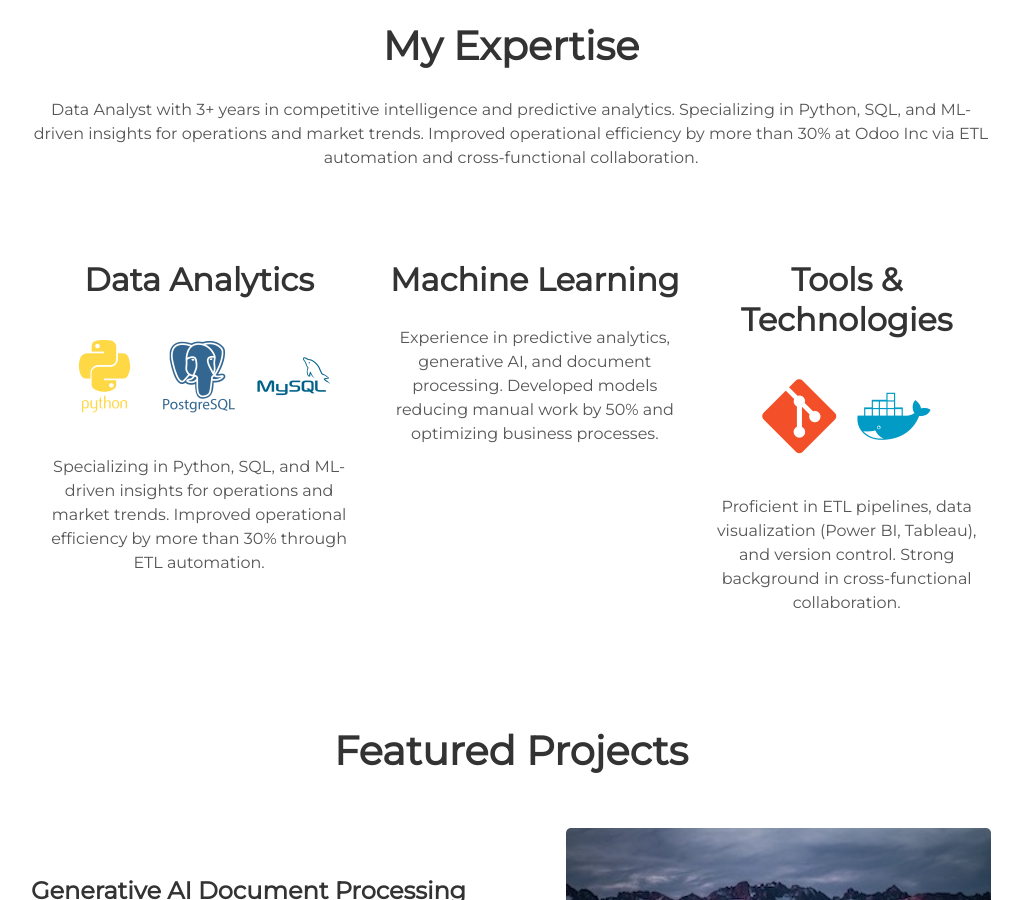
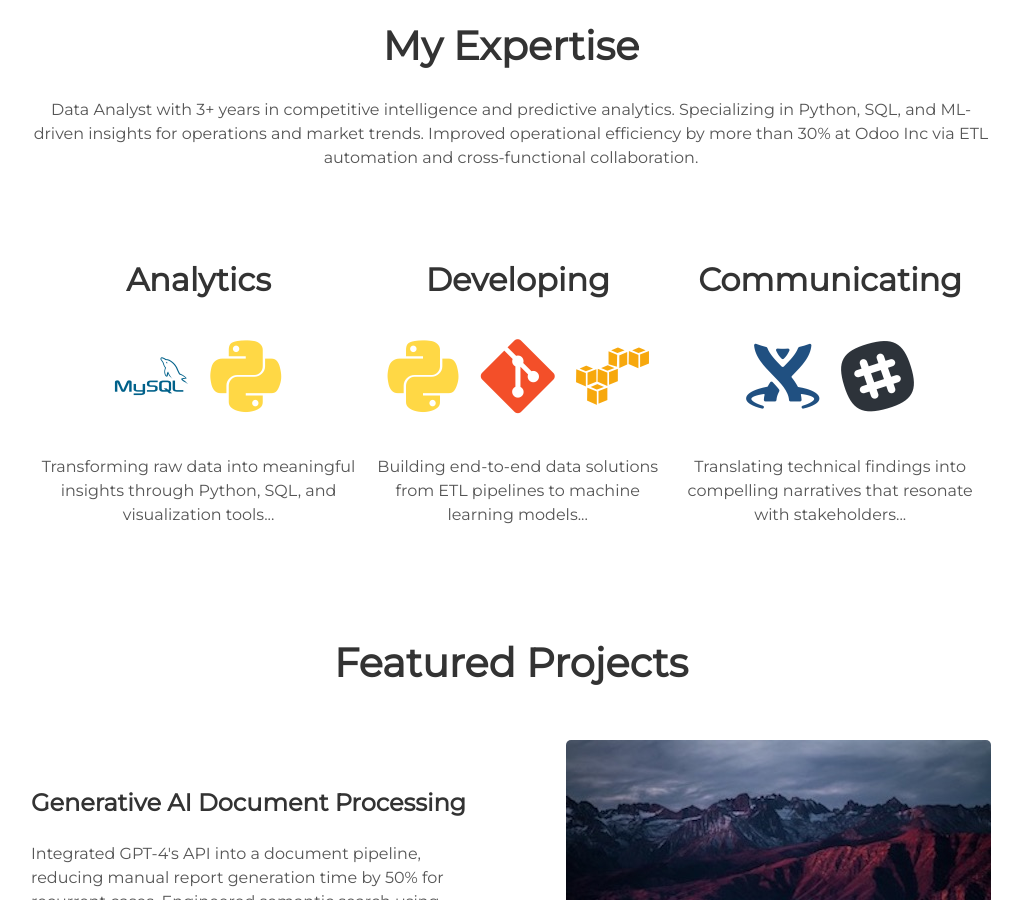
Before and after one commit to ItsAlValenci/itsalvalenci.github.io, a Jekyll site: the page built from index.html, in a window 1280 px wide and 900 px high, scrolled down 959 px. Shown: the whole window, without its empty margins (129-1151 px from the left). Built offline with Jekyll 4.4.1, drawn with Linux system fonts in a browser that asks for light colours; some of the changed text lies outside the part shown.

Commit message:
Project Placeholder

```diff
--- a/_includes/about.html
+++ b/_includes/about.html
@@ -4,24 +4,24 @@
 </div>
   <div class="user">
     <div class="tech">
-      <h2>Data Analytics</h2>
-      <i class="devicon-python-plain-wordmark colored"></i>
-      <i class="devicon-postgresql-plain-wordmark colored"></i>
+      <h2>Analytics</h2>
       <i class="devicon-mysql-plain-wordmark colored"></i>
-      <p>Specializing in Python, SQL, and ML-driven insights for operations and market trends. Improved operational efficiency by more than 30% through ETL automation.</p>
+      <i class="devicon-python-plain colored"></i>
+      <i class="devicon-google-drive-plain"></i>
+      <p>Transforming raw data into meaningful insights through Python, SQL, and visualization tools...</p>
     </div>
     <div class="tech">
-      <h2>Machine Learning</h2>
-      <i class="devicon-tensorflow-original colored"></i>
-      <i class="devicon-pandas-original colored"></i>
-      <i class="devicon-numpy-original colored"></i>
-      <p>Experience in predictive analytics, generative AI, and document processing. Developed models reducing manual work by 50% and optimizing business processes.</p>
+      <h2>Developing</h2>
+      <i class="devicon-python-plain colored"></i>
+      <i class="devicon-git-plain colored"></i>
+      <i class="devicon-amazonwebservices-plain colored"></i>
+      <p>Building end-to-end data solutions from ETL pipelines to machine learning models...</p>
     </div>
     <div class="tech">
-      <h2>Tools & Technologies</h2>
-      <i class="devicon-git-plain colored"></i>
-      <i class="devicon-docker-plain colored"></i>
-      <i class="devicon-jupyter-plain colored"></i>
-      <p>Proficient in ETL pipelines, data visualization (Power BI, Tableau), and version control. Strong background in cross-functional collaboration.</p>
+      <h2>Communicating</h2>
+      <i class="devicon-confluence-plain colored"></i>
+      <i class="devicon-slack-plain colored"></i>
+      <i class="devicon-notion-plain colored"></i>
+      <p>Translating technical findings into compelling narratives that resonate with stakeholders...</p>
     </div>
 </div>
--- a/_includes/projects.html
+++ b/_includes/projects.html
@@ -7,11 +7,7 @@
   </div>
   <div class="contents">
     <h3>Generative AI Document Processing</h3>
-    <ul>
-      <li>Python</li>
-      <li>LangChain</li>
-      <li>OpenAI</li>
-    </ul>
+
     <p>Integrated GPT-4's API into a document pipeline, reducing manual report generation time by 50% for recurrent cases. Engineered semantic search using embeddings, improving retrieval accuracy by 35% while optimizing token costs by 40%.</p>
     <a class="project-link" href="#">View Project</a>
   </div>
@@ -22,11 +18,7 @@
   </div>
   <div class="contents-right">
     <h3>UnCap Intelligence Tool Analysis</h3>
-    <ul>
-      <li>SQL</li>
-      <li>Tableau</li>
-      <li>Python</li>
-    </ul>
+
     <p>Built ETL pipeline for 100+ countries' data, standardizing harmonized system codes and enabling a dynamic dashboard of the market. Analyzed 250+ global data points, identifying high-potential markets and recommending localized strategies to optimize shipping costs.</p>
     <a class="project-link" href="#">View Project</a>
   </div>
```
Also changed, not shown: 1 other file.
